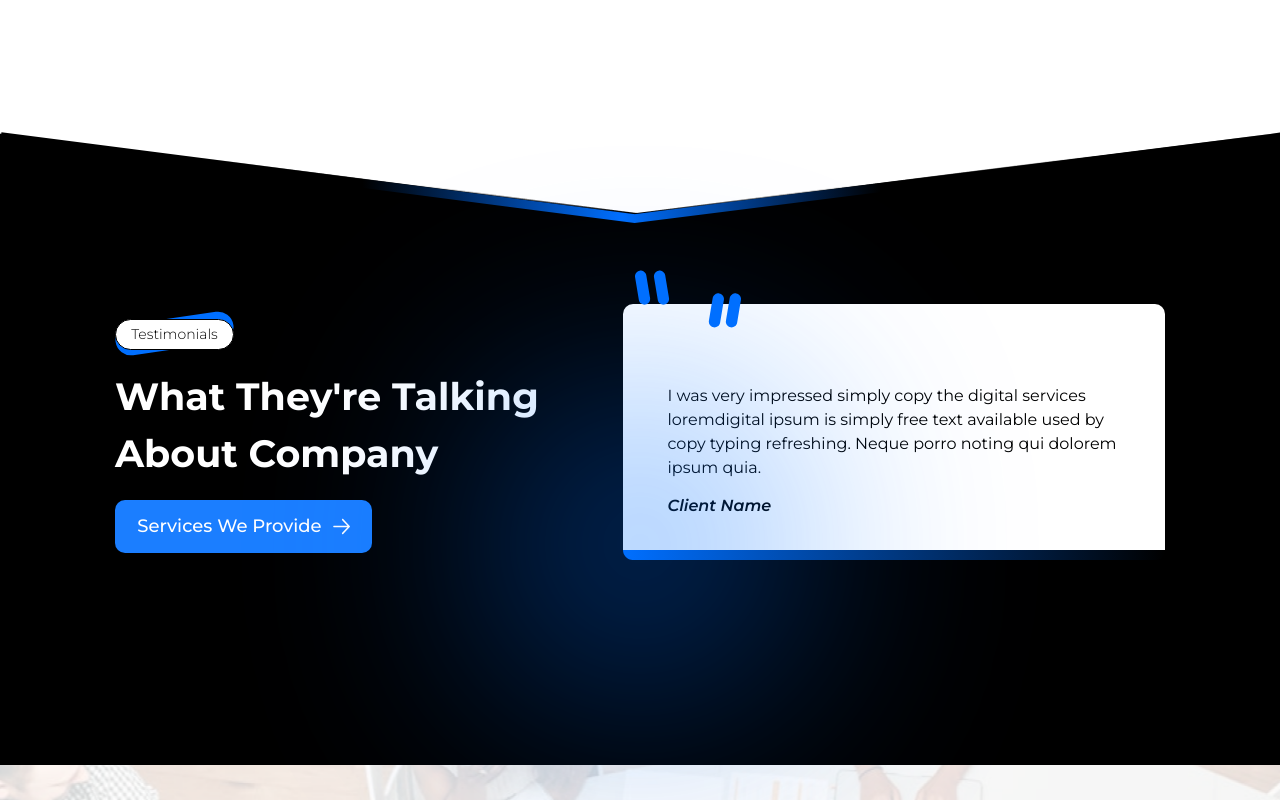
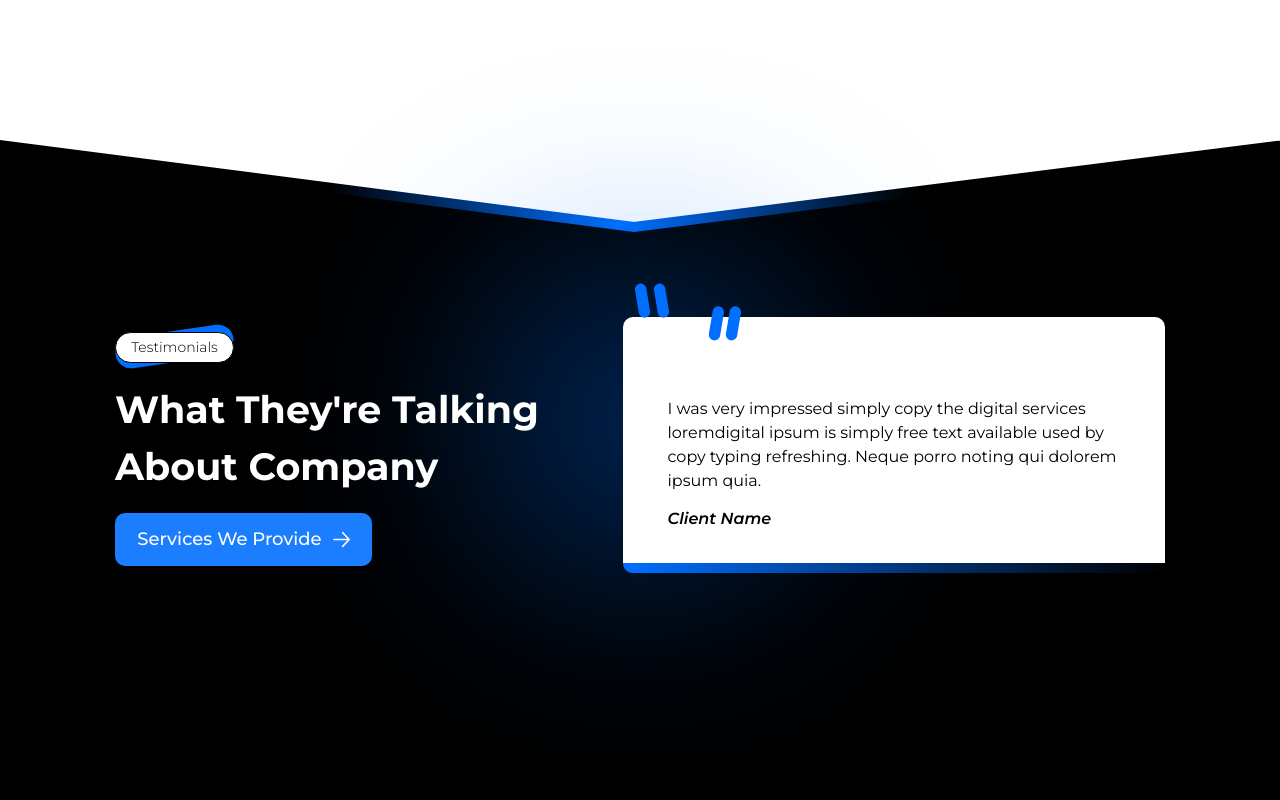
Before and after one commit to mudassir7732/Jataq-Technologies, a React (Create React App) app: page / in a window 1280 px wide. Shown: the part 3020-3820 px from the top of the page. Built offline with nearby package versions, Linux system fonts and the light colour scheme.

Commit message:
Resolve display issue

```diff
--- a/src/sections/testimonials/index.js
+++ b/src/sections/testimonials/index.js
@@ -1,13 +1,18 @@
 
 const Testimonials = () => {
     return (
-        <div className="h-[750px] lg:h-[640px] "
-            style={{ backgroundImage: 'url(/assets/images/Rectangle59.png)', backgroundSize: 'cover', backgroundPosition: 'center' }}>
-            <img src='/assets/icons/Vector1.svg' alt="border_line" className=" w-full mt-[45px] sm:mt-[38px] md:mt-[32px] lg:mt-[7px] h-[92px]" />
-            <img src='/assets/icons/Ellipse8.svg' alt="border_line" className="-mt-20 w-full h-full absolute " />
-
-            <div className="flex flex-col lg:flex-row items-center mt-20 lg:items-center gap-x-[35px] lg:justify-between border-white h-ful px-[30px] sm:px-[60px] md:px-[82px] lg:px-[95px] xl:px-[115px]">
-                <div className="flex flex-col min-w-[45%]">
+        <div className="relative min-h-[750px] lg:h-fit"
+            style={{
+                backgroundImage: 'url(/assets/icons/Vector1.svg), url(/assets/images/Rectangle59.png)',
+                backgroundSize: 'auto, cover',
+                backgroundPosition: 'center 5px, center top',
+                backgroundRepeat: 'no-repeat, no-repeat',
+                minHeight: '750px'
+            }}
+        >
+            <img src='/assets/icons/Ellipse8.svg' alt="border_line" className="-mt-20 w-full h-full absolute" />
+            <div className="flex flex-col lg:flex-row items-center mt-48 lg:items-center z-50 gap-x-[35px] lg:justify-between border-white h-ful px-[30px] sm:px-[60px] md:px-[82px] lg:px-[95px] xl:px-[115px]">
+                <div className="relative flex flex-col min-w-[45%]">
                     <img src='/assets/icons/Rectangle58.svg' alt='button_background' className="absolute z-0" />
                     <p className="flex items-center justify-center text-black border-[1px] text-[14px] font-[300] font-[Montserrat] border-black absolute z-50 w-[119px] h-[31px] mt-2 rounded-full bg-white">
                         Testimonials
@@ -20,10 +25,9 @@ const Testimonials = () => {
                         <img src='/assets/icons/arrow.svg' alt='arrow_icon' className="h-[12px] sm:h-[13px] md:h-[14px] lg:h-[15px] xl:h-[16.25px]" />
                     </button>
                 </div>
-
                 <div className="flex flex-col min-w-[45%] mt-14 lg:mt-0">
-                    <img src='/assets/icons/quotation.svg' alt='button_background' className="absolute -mt-[58px] ml-3 z-0" />
-                    <div className=" bg-white rounded-t-[10px] max-w-[600px] pt-[35px] sm:pt-[42px] md:pt-[45px] lg:pt[60px] xl:pt-[80px] px-[15px] sm:px-[22px] md:px-[28px] lg:px-[35px] xl:px-[45px]">
+                    <img src='/assets/icons/quotation.svg' alt='button_background' className=" absolute -mt-[58px] ml-3 z-50" />
+                    <div className=" bg-white z-40 rounded-t-[10px] max-w-[600px] pt-[35px] sm:pt-[42px] md:pt-[45px] lg:pt[60px] xl:pt-[80px] px-[15px] sm:px-[22px] md:px-[28px] lg:px-[35px] xl:px-[45px]">
                         <p className="text-[16px] font-[400] font-[Montserrat]">
                             I was very impressed simply copy the digital services loremdigital ipsum is simply free text available used by copy typing refreshing. Neque porro noting qui dolorem ipsum quia.
                         </p>
@@ -38,7 +42,7 @@ const Testimonials = () => {
 
                 </div>
             </div>
-        </div>
+        </div >
     )
 }
 export default Testimonials;
```
